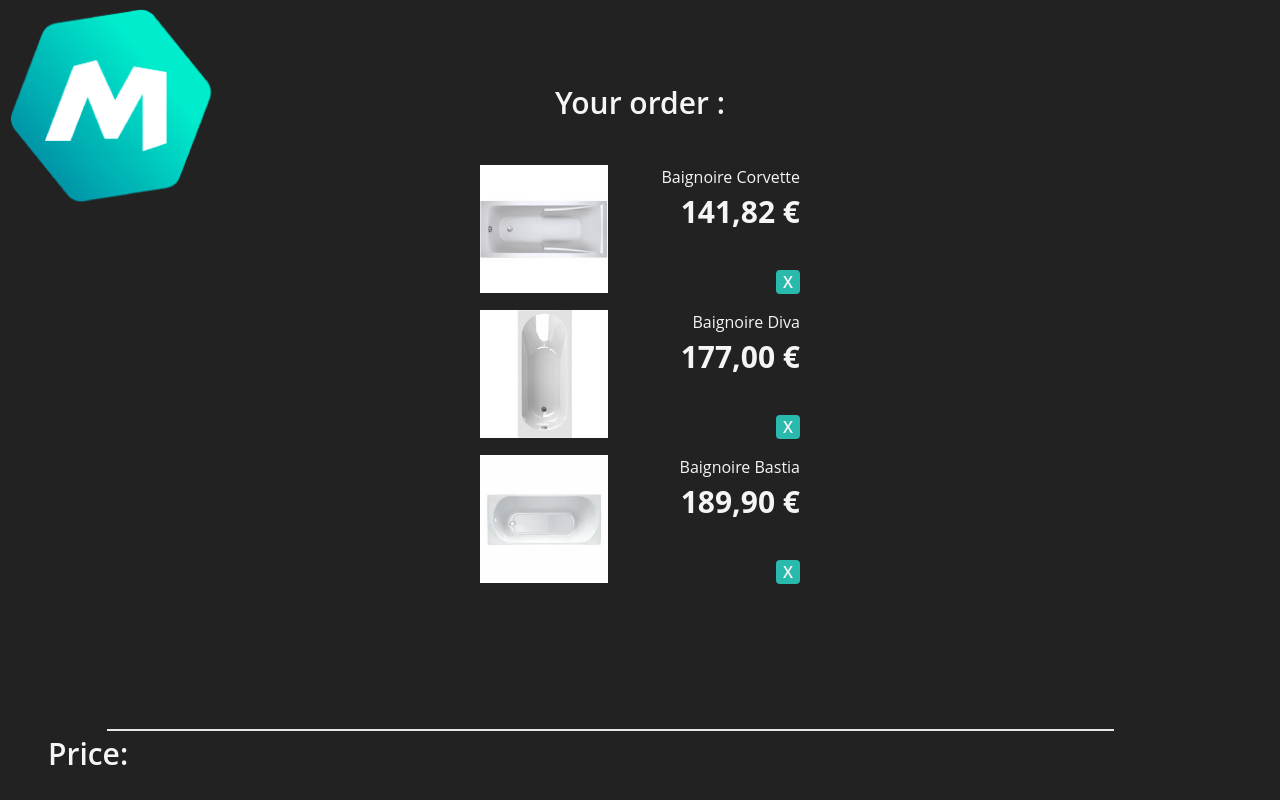
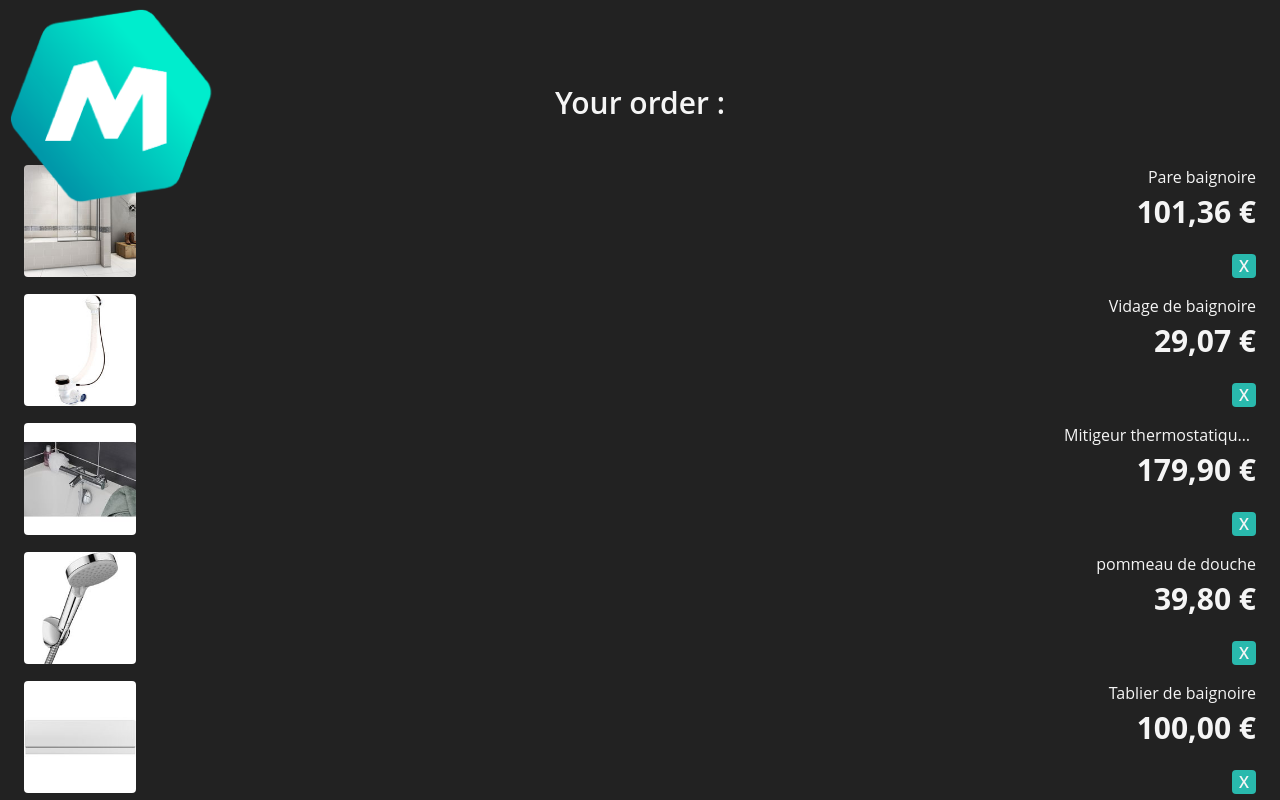
Before and after one commit to angeliquebesi/manomano, a React (Create React App) app: page /cart in a window 1280 px wide. Shown: the top 800 px of the page. Built offline with nearby package versions, Linux system fonts and the light colour scheme.

Commit message:
mapping data

```diff
--- a/src/pages/Panier.jsx
+++ b/src/pages/Panier.jsx
@@ -1,21 +1,40 @@
 import React from "react";
 import Buttonturquoise from "../components/Button/Buttonturquoise";
-import corvette from "../assets/images/Baignoires/corvette.jpg";
-import diva from "../assets/images/Baignoires/diva.jpg";
-import bastia from "../assets/images/Baignoires/bastia.jpg";
+// import parebaignoire from "../assets/images/Accessoires/parebaignoire.jpg";
+// import vidage from "../assets/images/Accessoires/vidage.jpg";
+// import mitigeur from "../assets/images/Accessoires/mitigeur.jpg";
+import { AccessoiresB } from "../api/data";
 
 function Panier() {
   return (
     <div className="text-white bg-darkgrey flex flex-col">
-      <h1 className="mt-20 mb-10 text-center text-h1 font-semibold">
+      <h1 className="mt-20 mb-4 text-center text-h1 font-semibold">
         Your order :
       </h1>
-      <section className="grid grid-rows-4 grid-flow-col w-full justify-around gap-4">
-        <div className="flex">
-          <img className="h-32" src={corvette} alt="" />
+      <section className="p-6 flex flex-col w-full justify-around gap-4">
+        {AccessoiresB.map((access) => (
+          <div className="flex">
+            <img className="rounded h-28" src={access.image} alt="" />
+            <div className="flex flex-col w-full text-h2 items-end">
+              <span className="truncate w-48 text-right text-normal ">
+                {access.nom}
+              </span>
+              <span className="text-h1 font-bold">{access.prix}</span>
+              <button
+                className="transition mt-5 h-6 w-6 rounded bg-teal font-semibold hover:bg-teal-400 active:bg-teal-700  text-white text-normal"
+                type="button"
+              >
+                X
+              </button>
+            </div>
+          </div>
+        ))}
+
+        {/* <div className="flex">
+          <img className="rounded h-32 " src={vidage} alt="" />
           <div className="flex flex-col w-48 text-h2 items-end">
-            <span className="text-normal ">Baignoire Corvette</span>
-            <span className="text-h1 font-bold">141,82 €</span>
+            <span className="text-normal ">Vidage de baignoire</span>
+            <span className="text-h1 font-bold">29,07 €</span>
             <button
               className="transition mt-9 h-6 w-6 rounded bg-teal font-semibold hover:bg-teal-400 active:bg-teal-700  text-white text-normal"
               type="button"
@@ -25,10 +44,12 @@ function Panier() {
           </div>
         </div>
         <div className="flex">
-          <img className="h-32 " src={diva} alt="" />
+          <img className="rounded h-32 " src={mitigeur} alt="" />
           <div className="flex flex-col w-48 text-h2 items-end">
-            <span className="text-normal ">Baignoire Diva</span>
-            <span className="text-h1 font-bold">177,00 €</span>
+            <span className="text-ellipsis text-normal ">
+              Mitigeur thermostatique de bain-douche
+            </span>
+            <span className="text-h1 font-bold">179,90 €</span>
             <button
               className="transition mt-9 h-6 w-6 rounded bg-teal font-semibold hover:bg-teal-400 active:bg-teal-700  text-white text-normal"
               type="button"
@@ -36,20 +57,7 @@ function Panier() {
               X
             </button>
           </div>
-        </div>
-        <div className="flex">
-          <img className="h-32 " src={bastia} alt="" />
-          <div className="flex flex-col w-48 text-h2 items-end">
-            <span className="text-normal ">Baignoire Bastia</span>
-            <span className="text-h1 font-bold">189,90 €</span>
-            <button
-              className="transition mt-9 h-6 w-6 rounded bg-teal font-semibold hover:bg-teal-400 active:bg-teal-700  text-white text-normal"
-              type="button"
-            >
-              X
-            </button>
-          </div>
-        </div>
+        </div> */}
       </section>
       <div className="border-t-2 border-t-white w-10/12 mx-auto" />
       <div className="px-12 grid grid-cols-2 place-content-around items-center">
```
